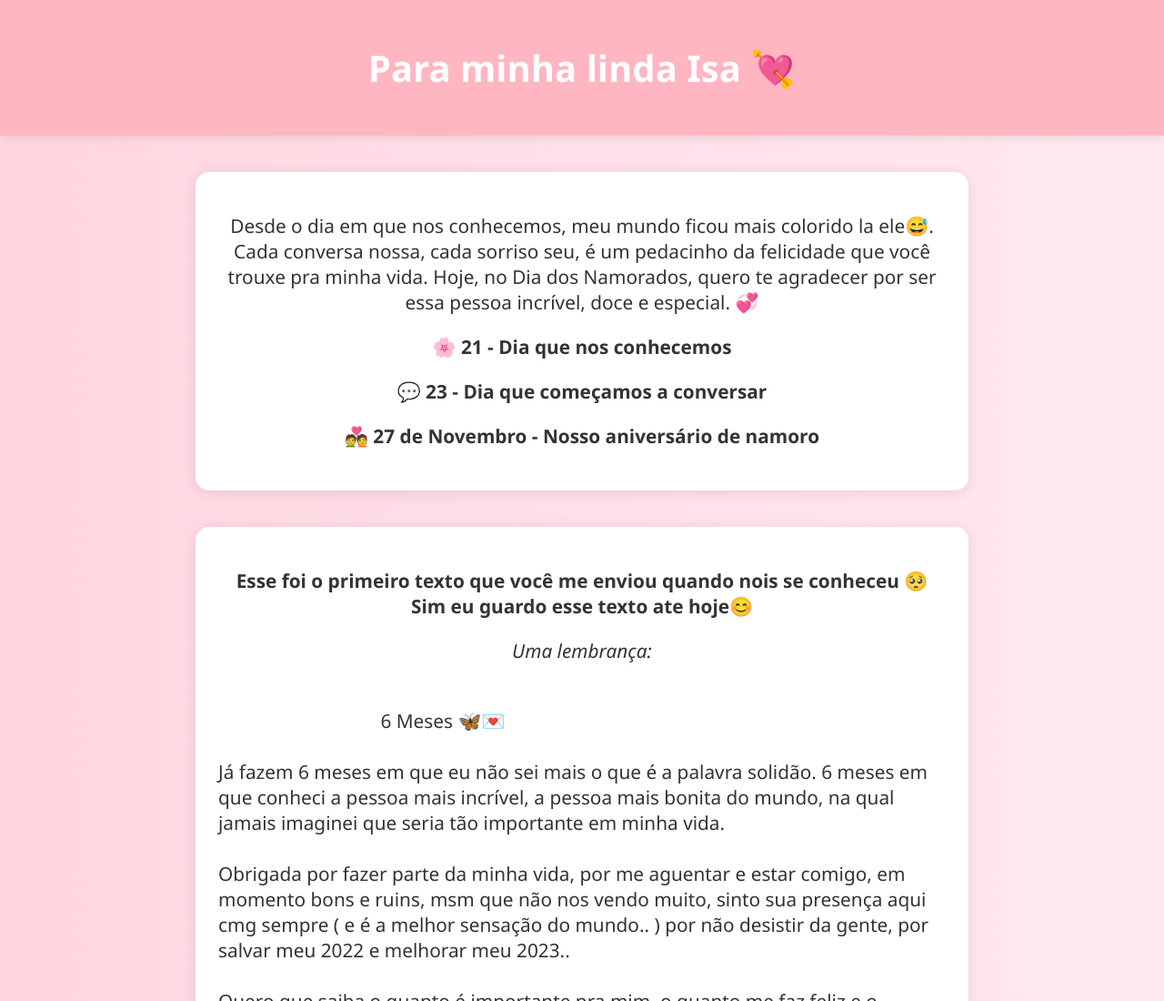
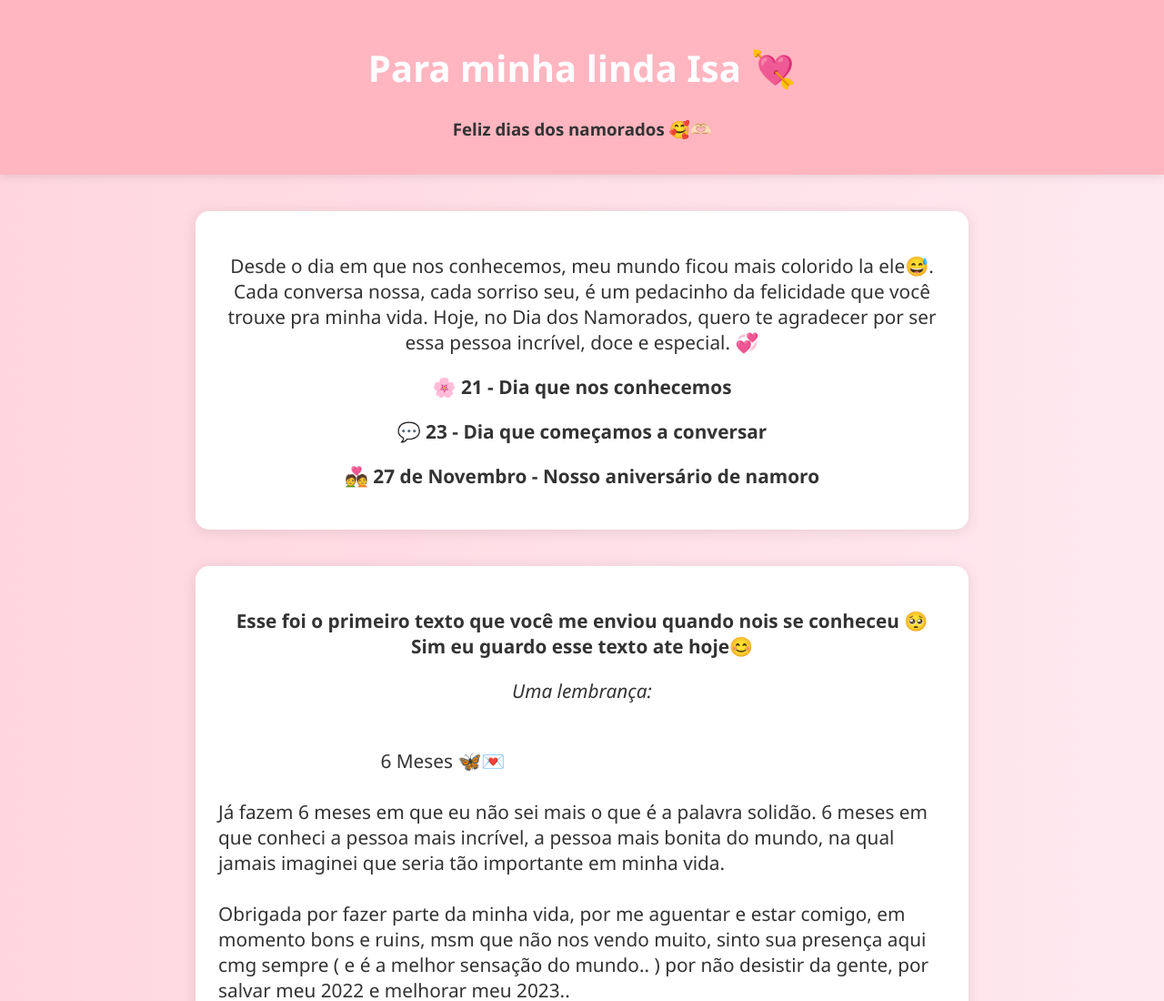
Before and after one commit to Gjostthpp/Love, a plain HTML site: page index.html in a window 1280 px wide. Shown: the top 1100 px of the page at 91% size. Drawn offline with Linux system fonts and the light colour scheme.

Commit message:
Update index.html

```diff
--- a/index.html
+++ b/index.html
@@ -84,6 +84,7 @@
 
   <header>
     <h1>Para minha linda Isa 💘</h1>
+    <h3>Feliz dias dos namorados 🥰🫶🏻</h3>
   </header>
 
   <div class="love-text">
@@ -165,7 +166,7 @@ ____________________________♡_______________________________
   </audio>
 
   <footer>
-    Feito com muito amor ❤️ ass: Kauã
+    Feito com muito amor ❤️ ass: Kauã <br>
     Site criado do zero Específicamente para você 🫶🏻🥰
   </footer>
 
```
